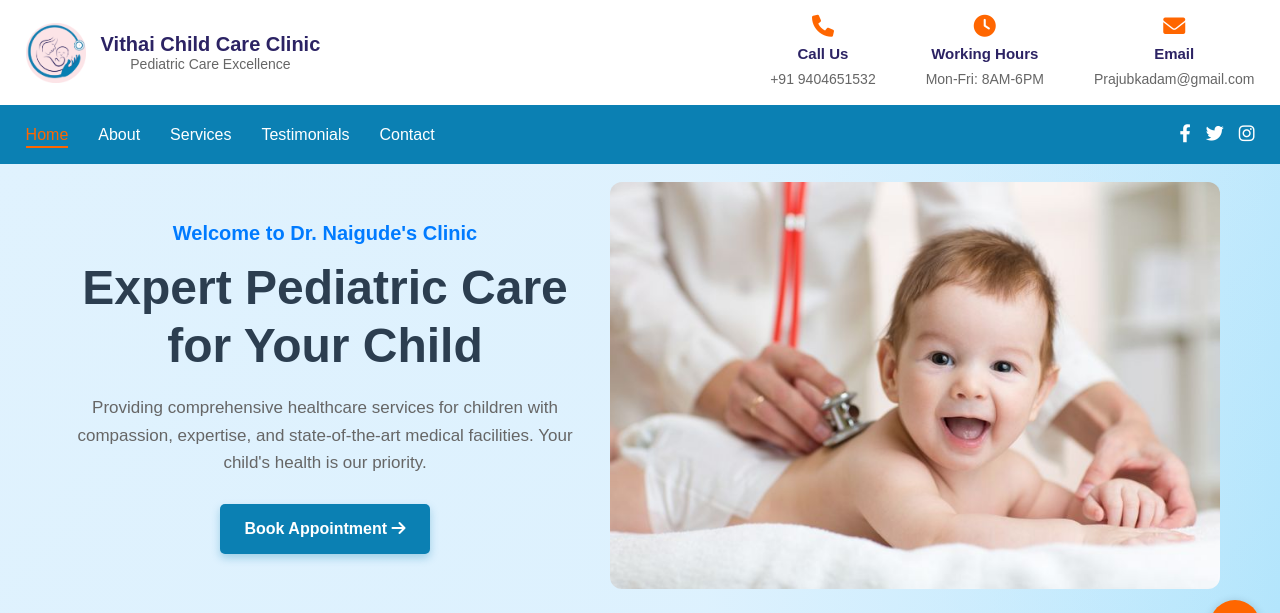
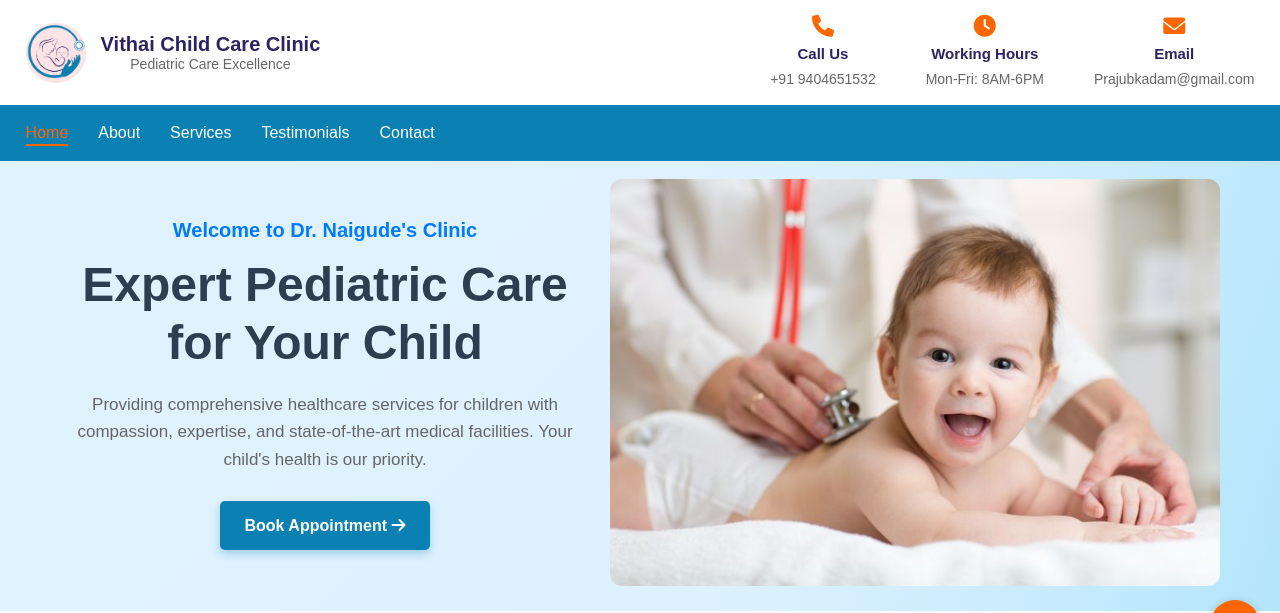
Before and after one commit to Vaibhav-Thorwat/doctor-website, a Flask app: page / in a window 1280 px wide. Shown: the top 613 px of the page. Run offline with Flask 3, Linux system fonts and the light colour scheme.

Commit message:
Update index.html

```diff
--- a/templates/index.html
+++ b/templates/index.html
@@ -52,11 +52,6 @@
                     <li><a href="#testimonials">Testimonials</a></li>
                     <li><a href="#contact">Contact</a></li>
                 </ul>
-                <div class="social-icons">
-                    <a href="#"><i class="fab fa-facebook-f"></i></a>
-                    <a href="#"><i class="fab fa-twitter"></i></a>
-                    <a href="https://www.instagram.com/prajubkadam?igsh=eTBuZHEzMnJwaWx4&utm_source=ig_contact_invite"><i class="fab fa-instagram"></i></a>
-                </div>
             </div>
         </div>
     </nav>
```
